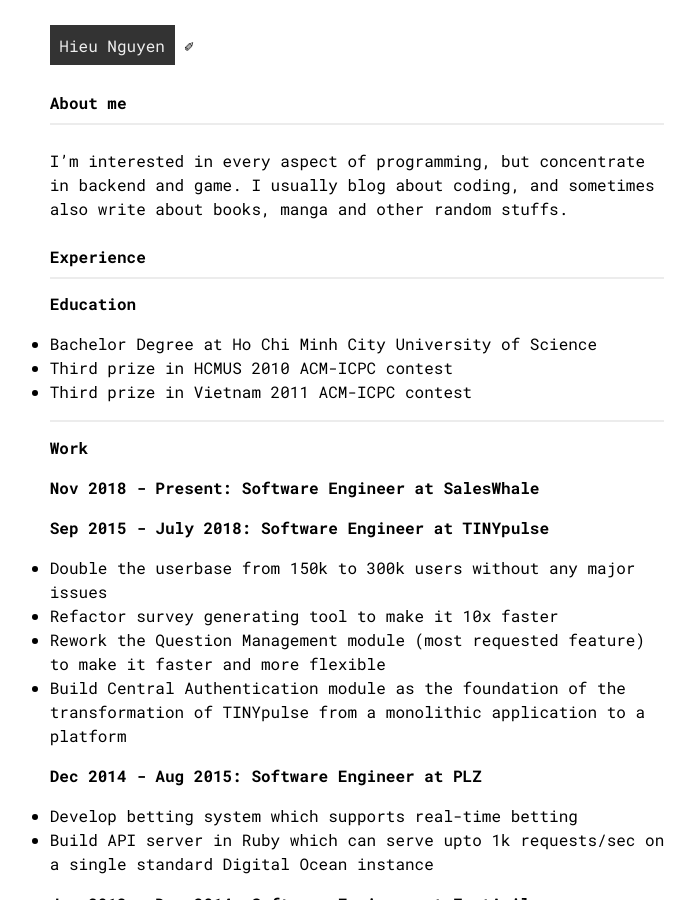
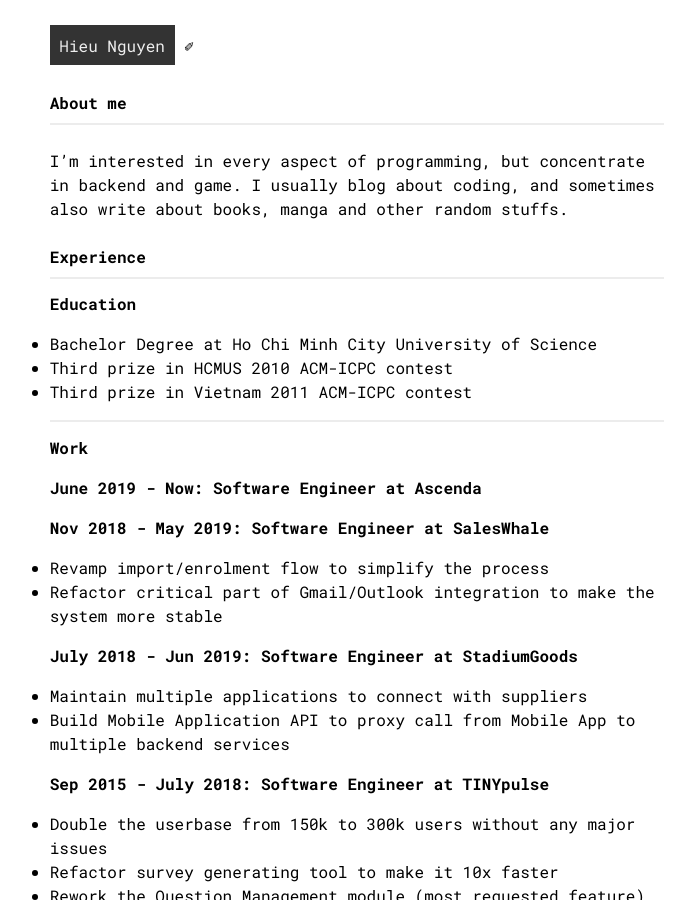
Before and after one commit to hieuk09/hieuk09.github.io, a Jekyll site: the page built from about/index.md, in a window 1280 px wide and 900 px high. Shown: the whole window, without its empty margins (283-978 px from the left). Built offline with Jekyll 4.4.1, drawn with Linux system fonts in a browser that asks for light colours; some of the changed text lies outside the part shown.

Commit message:
Update experiences and talks

```diff
--- a/about/index.md
+++ b/about/index.md
@@ -21,7 +21,18 @@
 
 ## Work
 
-### Nov 2018 - Present: Software Engineer at SalesWhale
+### June 2019 - Now: Software Engineer at Ascenda
+
+### Nov 2018 - May 2019: Software Engineer at SalesWhale
+
+- Revamp import/enrolment flow to simplify the process
+- Refactor critical part of Gmail/Outlook integration to make the system more stable
+
+### July 2018 - Jun 2019: Software Engineer at StadiumGoods
+
+- Maintain multiple applications to connect with suppliers
+- Build Mobile Application API to proxy call from Mobile App to multiple backend
+services
 
 ### Sep 2015 - July 2018: Software Engineer at TINYpulse
 
@@ -72,6 +83,8 @@
 - TINYpulse 2018 - [Better reviewer](https://www.slideshare.net/HieuNguyenTrung/better-reviewer)
 - TINYpulse 2018 - [Isolation
 Levels](https://www.slideshare.net/HieuNguyenTrung/understanding-isolation-levels/HieuNguyenTrung/understanding-isolation-levels)
+- Ascenda 2019 - [Isolation
+Levels](https://www.slideshare.net/HieuNguyenTrung/database-isolation-levels)
 
 ### GIVEasia
 
```
